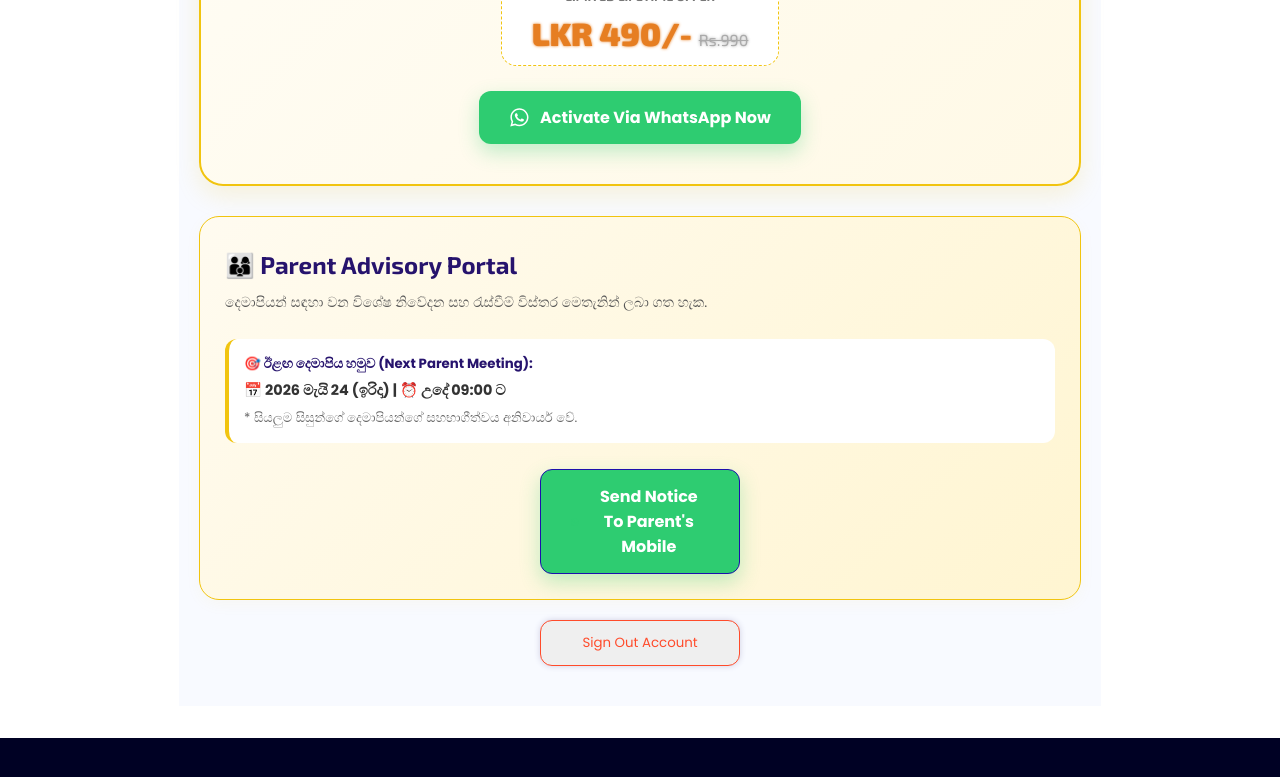
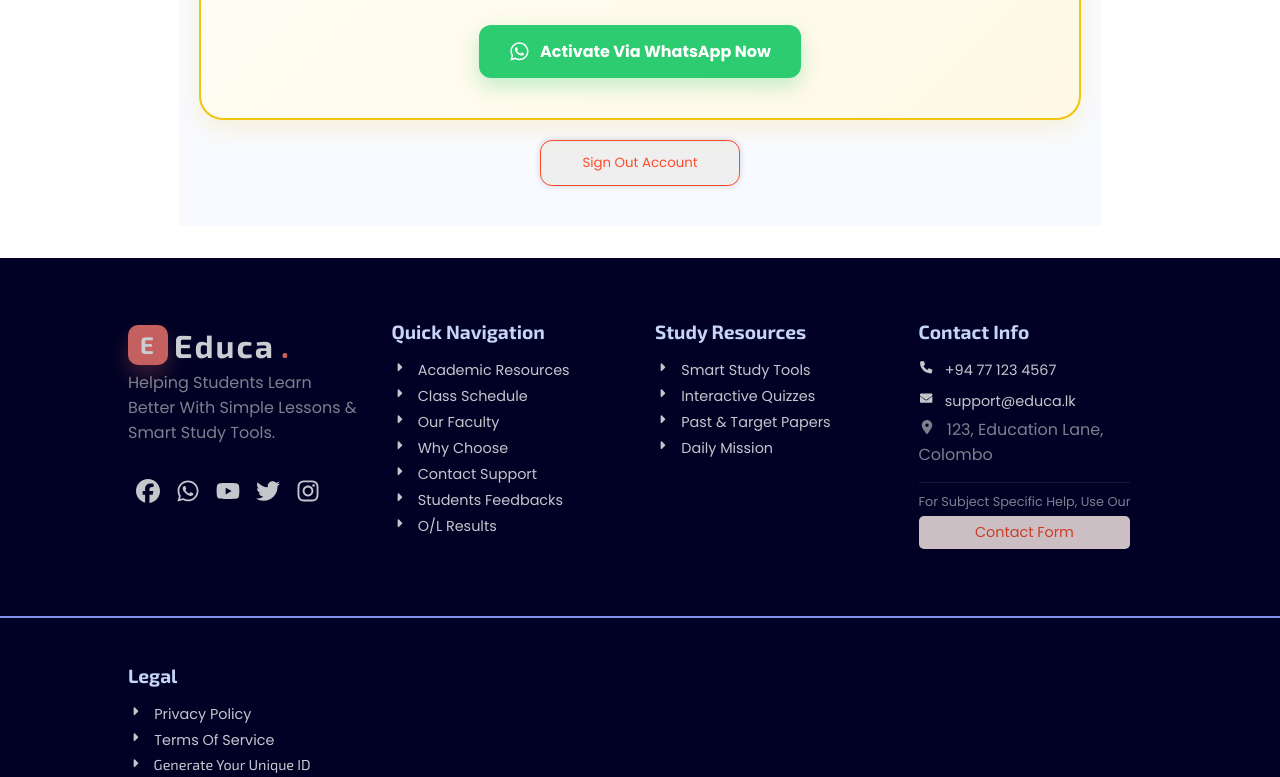
Before and after one commit to lakshan-beast/Educa-OL-Learning-Platform, a React (Vite) app: page /dashboard in a window 1280 px wide. Shown: the part 1562-2339 px from the top of the page. Built offline with nearby package versions, Linux system fonts and the light colour scheme; sample sign-in values are in the browser's storage.

Commit message:
Remove unused Parent Advisory Portal section and Sign Out button from Dashboard

```diff
--- a/src/pages/Dashboard.jsx
+++ b/src/pages/Dashboard.jsx
@@ -631,20 +631,6 @@ const Dashboard = () => {
               * Target Date: December 01, 2026
             </p>
           </div>
-
-          <button
-            onClick={handleLogout}
-            className="browse-btn"
-            style={{
-              width: "100%",
-              marginTop: "20px",
-              padding: "12px",
-              borderRadius: "12px",
-              borderColor: "#ff4b2b",
-              color: "#ff4b2b",
-            }}>
-            Sign Out Account
-          </button>
         </div>
 
         {/* ================================================================ */}
@@ -789,95 +775,6 @@ const Dashboard = () => {
           )}
         </div>
         {/* ================================================================ */}
-
-        {/* 👨‍👩‍👦 PARENT ADVISORY PORTAL */}
-        <div
-          className="card-container parent-portal-card"
-          style={{
-            background: "linear-gradient(135deg, #fffbf0 0%, #fff5d1 100%)",
-            padding: "25px",
-            borderRadius: "20px",
-            marginTop: "30px",
-            border: "1px solid #f1c40f",
-            boxShadow: "0 4px 15px rgba(241,196,15,0.05)",
-          }}>
-          <h3
-            style={{
-              color: "#26136d",
-              display: "flex",
-              alignItems: "center",
-              gap: "10px",
-            }}>
-            👨‍👩‍👦 Parent Advisory Portal
-          </h3>
-          <p
-            style={{
-              fontSize: "0.88rem",
-              color: "#555",
-              margin: "5px 0 20px",
-            }}>
-            දෙමාපියන් සඳහා වන විශේෂ නිවේදන සහ රැස්වීම් විස්තර මෙතැනින් ලබා ගත
-            හැක.
-          </p>
-
-          <div
-            style={{
-              background: "white",
-              padding: "15px",
-              borderRadius: "12px",
-              borderLeft: "4px solid #f1c40f",
-              marginBottom: "20px",
-            }}>
-            <h5 style={{ margin: "0 0 5px", color: "#26136d" }}>
-              🎯 ඊළඟ දෙමාපිය හමුව (Next Parent Meeting):
-            </h5>
-            <p
-              style={{
-                margin: 0,
-                fontSize: "0.9rem",
-                color: "#333",
-                fontWeight: "bold",
-              }}>
-              📅 2026 මැයි 24 (ඉරිදා) | ⏰ උදේ 09:00 ට
-            </p>
-            <p
-              style={{ margin: "5px 0 0", fontSize: "0.82rem", color: "#666" }}>
-              * සියලුම සිසුන්ගේ දෙමාපියන්ගේ සහභාගීත්වය අනිවාර්ය වේ.
-            </p>
-          </div>
-
-          {/* 📲 දෙමාපියන්ගේ WhatsApp එකට කෙලින්ම Class Progress එක යවන බටන් එක */}
-          <a
-            href={`https://wa.me/94740130305?text=Hello%20Sir,%20I%20want%20to%20activate%20the%20Educa%20Premium%20Progress%20Tracker.%20My%20Student%20ID%20is:%20${studentId}`}
-            target="_blank"
-            rel="noopener noreferrer"
-            className="browse-btn"
-            style={{
-              // display: "inline-flex",
-              // alignItems: "center",
-              // gap: "10px",
-              // padding: "10px 20px",
-              // borderRadius: "10px",
-              // textDecoration: "none",
-              // color: "#26136d",
-              // borderColor: "#f1c40f",
-              // fontWeight: "bold",
-
-              background: "#2ecc71",
-              color: "white",
-              padding: "14px 30px",
-              borderRadius: "12px",
-              display: "inline-flex",
-              alignItems: "center",
-              gap: "10px",
-              fontWeight: "bold",
-              textDecoration: "none",
-              boxShadow: "0 8px 20px rgba(46,204,113,0.3)",
-            }}>
-            <FaWhatsapp style={{ color: "#2ecc71" }} /> Send Notice to Parent's
-            Mobile
-          </a>
-        </div>
       </div>
 
       <button
@@ -894,7 +791,6 @@ const Dashboard = () => {
         Sign Out Account
       </button>
     </div>
-    // </div>
   );
 };
 
```
